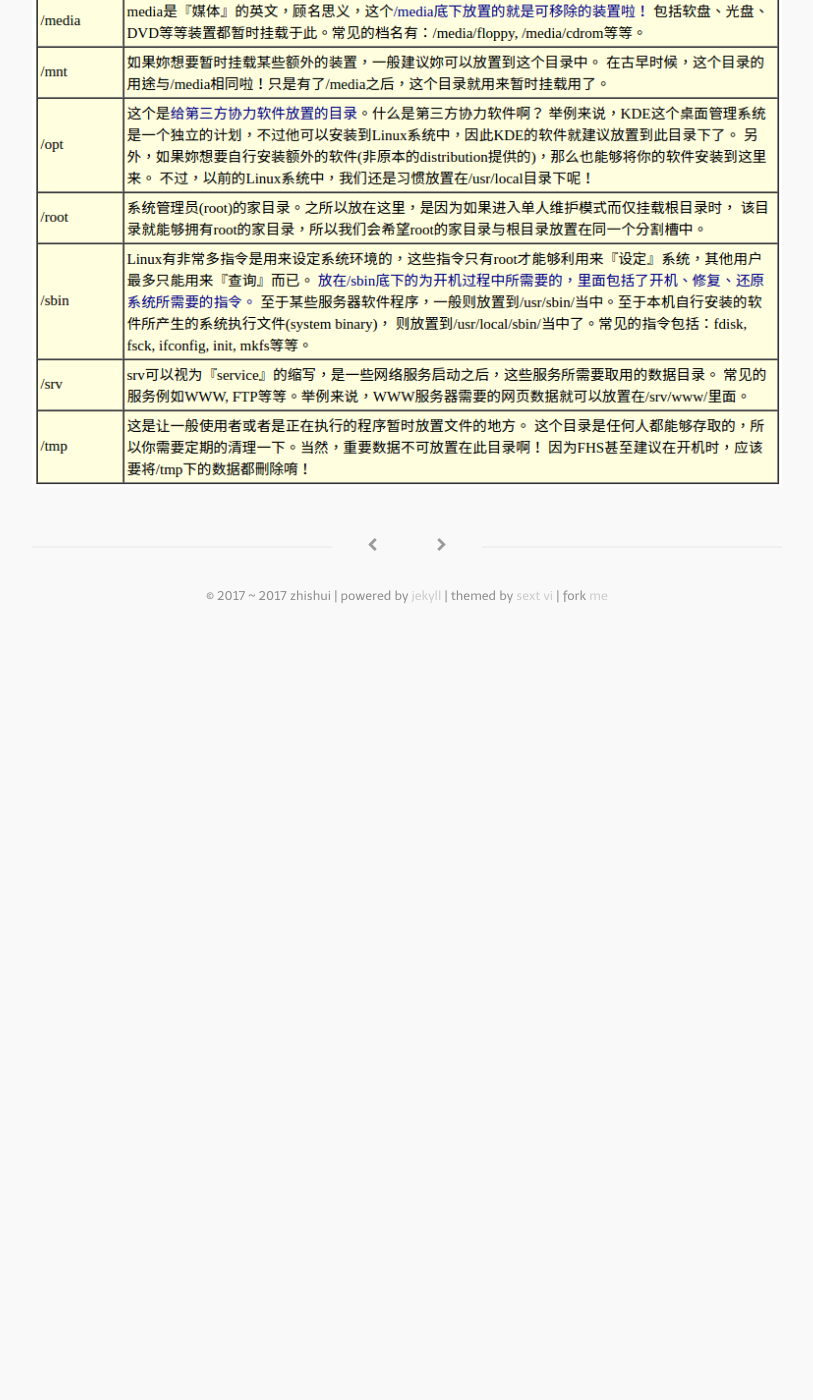
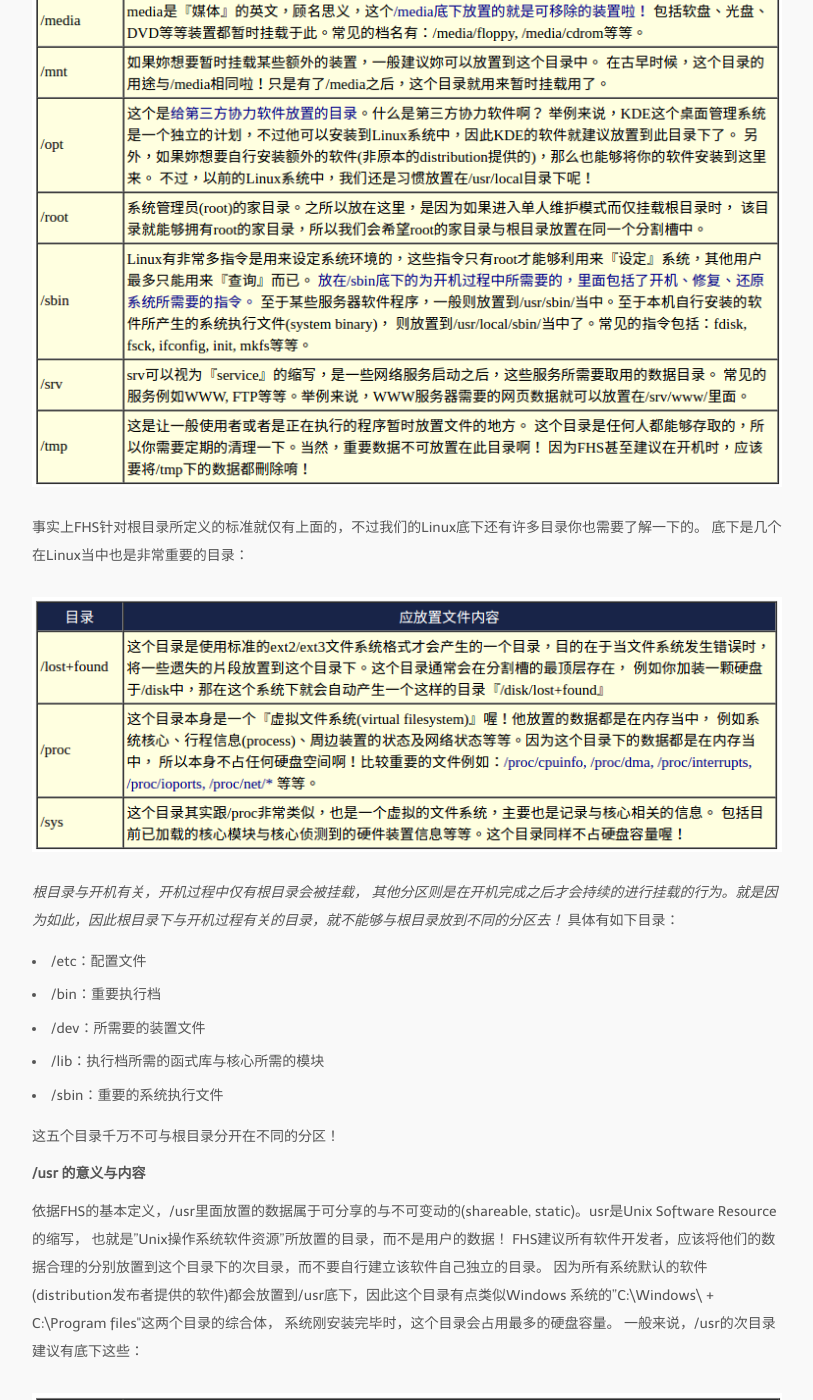
Before and after one commit to bizhishui/bizhishui.github.io, a Jekyll site: the page built from _posts/2017-02-22-Linux-Basics.md, in a window 1280 px wide and 1400 px high, scrolled down 5295 px. Shown: the whole window, without its empty margins (233-1046 px from the left). Built offline with Jekyll 4.4.1, drawn with Linux system fonts in a browser that asks for light colours; nearby versions of some CDN libraries; some web fonts are replaced; a script that is not in the unit is left out; before the commit the page ends 5912 px from its top, so only the background shows below that; some of the changed text lies outside the part shown.

Commit message:
keeps on

```diff
--- a/_posts/2017-02-22-Linux-Basics.md
+++ b/_posts/2017-02-22-Linux-Basics.md
@@ -152,3 +152,33 @@ FHS(Filesystem Hierarchy Standard)将目录定义成为四种交互作用的形
 有鉴于上述的说明，因此FHS定义出根目录(/)底下应该要有底下这些次目录的存在才好：
 
 [![root directory](/media/files/2017/02/22/rootDir.png)](https://github.com/bizhishui/bizhishui.github.io/blob/master/ "root directory")
+
+事实上FHS针对根目录所定义的标准就仅有上面的，不过我们的Linux底下还有许多目录你也需要了解一下的。 底下是几个在Linux当中也是非常重要的目录：
+
+[![root directory extended](/media/files/2017/02/22/rootDirExtended.png)](https://github.com/bizhishui/bizhishui.github.io/blob/master/ "root directory extended")
+
+*根目录与开机有关，开机过程中仅有根目录会被挂载， 其他分区则是在开机完成之后才会持续的进行挂载的行为。就是因为如此，因此根目录下与开机过程有关的目录，就不能够与根目录放到不同的分区去！*
+具体有如下目录：
+
+- /etc：配置文件
+- /bin：重要执行档
+- /dev：所需要的装置文件
+- /lib：执行档所需的函式库与核心所需的模块
+- /sbin：重要的系统执行文件
+
+这五个目录千万不可与根目录分开在不同的分区！
+
+#### /usr 的意义与内容
+依据FHS的基本定义，/usr里面放置的数据属于可分享的与不可变动的(shareable, static)。usr是Unix Software Resource的缩写， 也就是"Unix操作系统软件资源"所放置的目录，而不是用户的数据！
+FHS建议所有软件开发者，应该将他们的数据合理的分别放置到这个目录下的次目录，而不要自行建立该软件自己独立的目录。
+因为所有系统默认的软件(distribution发布者提供的软件)都会放置到/usr底下，因此这个目录有点类似Windows 系统的"C:\Windows\ + C:\Program files\"这两个目录的综合体，
+系统刚安装完毕时，这个目录会占用最多的硬盘容量。 一般来说，/usr的次目录建议有底下这些：
+
+[![usr directory](/media/files/2017/02/22/usrDir.png)](https://github.com/bizhishui/bizhishui.github.io/blob/master/ "usr directory")
+
+
+#### /var 的意义与内容
+如果/usr是安装时会占用较大硬盘容量的目录，那么/var就是在系统运作后才会渐渐占用硬盘容量的目录。 因为/var目录主要针对常态性变动的文件，包括缓存(cache)、登录文件(log file)以及某些软件运作所产生的文件，
+包括程序文件(lock file, run file)，或者例如MySQL数据库的文件等。常见的次目录有：
+
+[![var directory](/media/files/2017/02/22/varDir.png)](https://github.com/bizhishui/bizhishui.github.io/blob/master/ "var directory")
```
Also changed, not shown: media/files/2017/02/22/rootDirExtended.png (added), media/files/2017/02/22/usrDir.png (added), media/files/2017/02/22/varDir.png (added).
